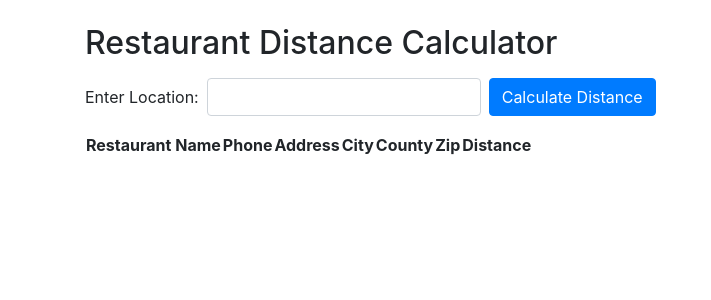
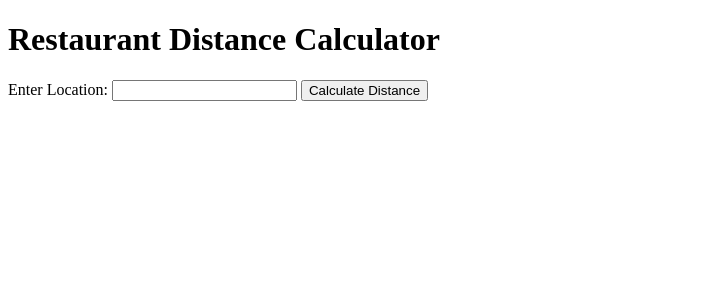
Before and after one commit to ruchc03/mi-rmp-locator, a Flask app: template templates/index.html in a window 1280 px wide. Shown: the top 300 px of the page, without its empty margins (0-711 px from the left). Run offline with Flask 3, Linux system fonts and the light colour scheme; the template is opened without the code that fills it, so the values that code supplies are empty; some libraries are stand-ins or nearby versions.

Commit message:
Updated app.py and index.html

```diff
--- a/app.py
+++ b/app.py
@@ -20,8 +20,22 @@ def calculate_distance(user_location, restaurant_location):
 # Function to validate user input as a valid address
 def validate_address(address):
     geolocator = Nominatim(user_agent="geoapi")
-    location= geolocator.geocode(address)
+    location = geolocator.geocode(address)
     return location is not None
+
+# Function to geocode restaurant addresses and store the coordinates
+def geocode_restaurant_addresses():
+    geolocator = Nominatim(user_agent="geoapi")
+    for index, row in df.iterrows():
+        location = geolocator.geocode(row['Address'])
+        if location:
+            df.at[index, 'Latitude'] = location.latitude
+            df.at[index, 'Longitude'] = location.longitude
+
+# Route for the root URL
+@app.route('/')
+def index():
+    return render_template('index.html')
 
 # Route to handle user input and display sorted table
 @app.route('/calculate_distance', methods=['POST'])
@@ -30,8 +44,12 @@ def calculate_distance_route():
 
     if validate_address(user_input):
         user_location = Nominatim(user_agent="geoapi").geocode(user_input)
+
+        if 'Latitude' not in df.columns or 'Longitude' not in df.columns:
+            geocode_restaurant_addresses()
+
         df['Distance'] = df.apply(lambda row: calculate_distance((user_location.latitude, user_location.longitude),
-                                                                 (float(row['City Latitude']), float(row['City Longitude']))), axis=1)
+                                                                (row['Latitude'], row['Longitude'])), axis=1)
         df_sorted = df.sort_values(by='Distance')
         return render_template('index.html', restaurants=df_sorted.to_html(classes='table table-striped', index=False))
     else:
--- a/templates/index.html
+++ b/templates/index.html
@@ -4,37 +4,22 @@
     <meta charset="UTF-8">
     <meta name="viewport" content="width=device-width, initial-scale=1.0">
     <title>Restaurant Distance Calculator</title>
-    <link rel="stylesheet" href="https://maxcdn.bootstrapcdn.com/bootstrap/4.5.2/css/bootstrap.min.css">
 </head>
 <body>
-    <div class="container mt-4">
-        <h2>Restaurant Distance Calculator</h2>
-        <form action="/calculate_distance" method="post" class="form-inline my-3">
-            <label for="location_input" class="mr-2">Enter Location:</label>
-            <input type="text" name="location_input" id="location_input" class="form-control mr-2" required>
-            <button type="submit" class="btn btn-primary">Calculate Distance</button>
-        </form>
+    <h1>Restaurant Distance Calculator</h1>
 
-        {% if error_message %}
-        <div class="alert alert-danger">{{ error_message }}</div>
-        {% endif %}
+    {% if error_message %}
+    <p style="color: red;">{{ error_message }}</p>
+    {% endif %}
 
-        <table class="{{ restaurants | safe }}">
-            <thead>
-                <tr>
-                    <th>Restaurant Name</th>
-                    <th>Phone</th>
-                    <th>Address</th>
-                    <th>City</th>
-                    <th>County</th>
-                    <th>Zip</th>
-                    <th>Distance</th>
-                </tr>
-            </thead>
-            <tbody>
-                {{ restaurants | safe }}
-            </tbody>
-        </table>
-    </div>
+    <form action="/calculate_distance" method="post">
+        <label for="location_input">Enter Location:</label>
+        <input type="text" id="location_input" name="location_input" required>
+        <input type="submit" value="Calculate Distance">
+    </form>
+
+    {% if restaurants %}
+    {{ restaurants|safe }}
+    {% endif %}
 </body>
 </html>
```
